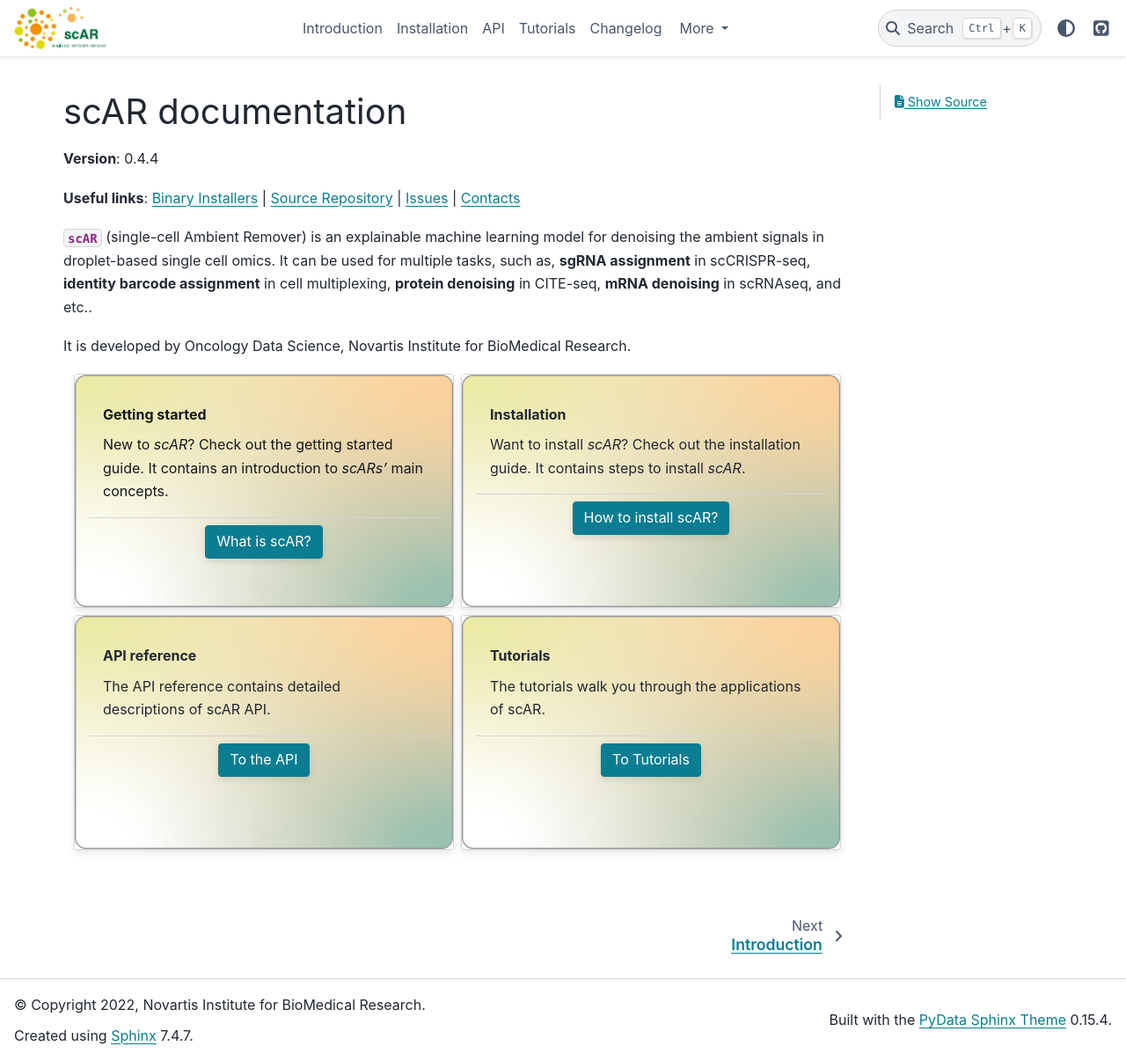
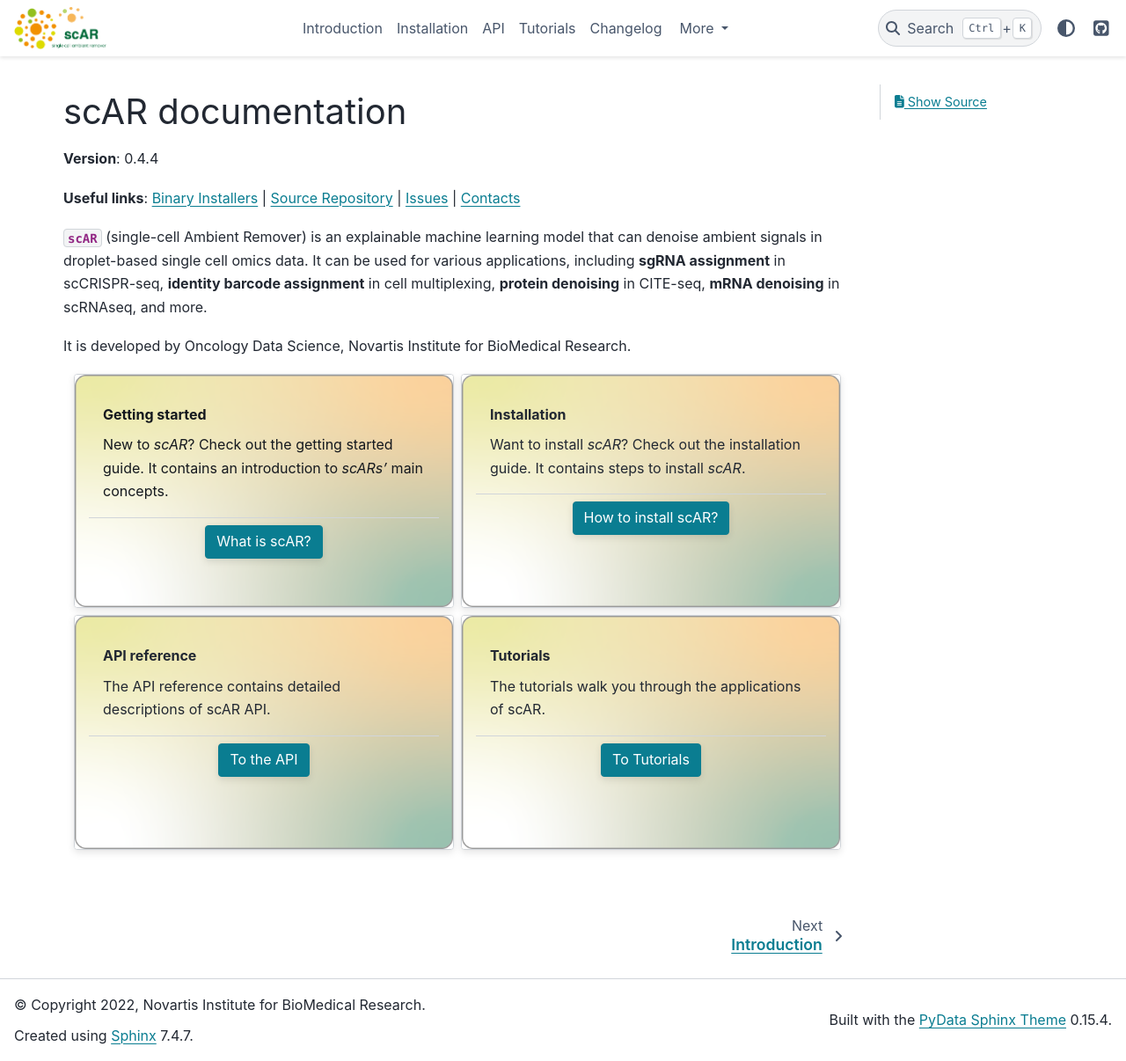
Before and after one commit to Novartis/scar, a Sphinx documentation site: the page built from docs/index.rst, in a window 1280 px wide and 1206 px high. Shown: the whole window at 88% size. Built offline with Sphinx 7.4.7 and the PyData theme 0.15.4, drawn with Linux system fonts in a browser that asks for light colours; pages that are not in the unit, such as notebooks, are missing from menus.

Commit message:
chore(docs):revise the docs

```diff
--- a/docs/index.rst
+++ b/docs/index.rst
@@ -15,7 +15,7 @@ scAR documentation
 `Contacts <https://scar-tutorials.readthedocs.io/en/latest/Contacts.html>`__
 
 
-:mod:`scAR` (single-cell Ambient Remover) is an explainable machine learning model for denoising the ambient signals in droplet-based single cell omics. It can be used for multiple tasks, such as, **sgRNA assignment** in scCRISPR-seq, **identity barcode assignment** in cell multiplexing, **protein denoising** in CITE-seq, **mRNA denoising** in scRNAseq, and etc..
+:mod:`scAR` (single-cell Ambient Remover) is an explainable machine learning model that can denoise ambient signals in droplet-based single cell omics data. It can be used for various applications, including **sgRNA assignment** in scCRISPR-seq, **identity barcode assignment** in cell multiplexing, **protein denoising** in CITE-seq, **mRNA denoising** in scRNAseq, and more.
 
 It is developed by Oncology Data Science, Novartis Institute for BioMedical Research.
 
```
